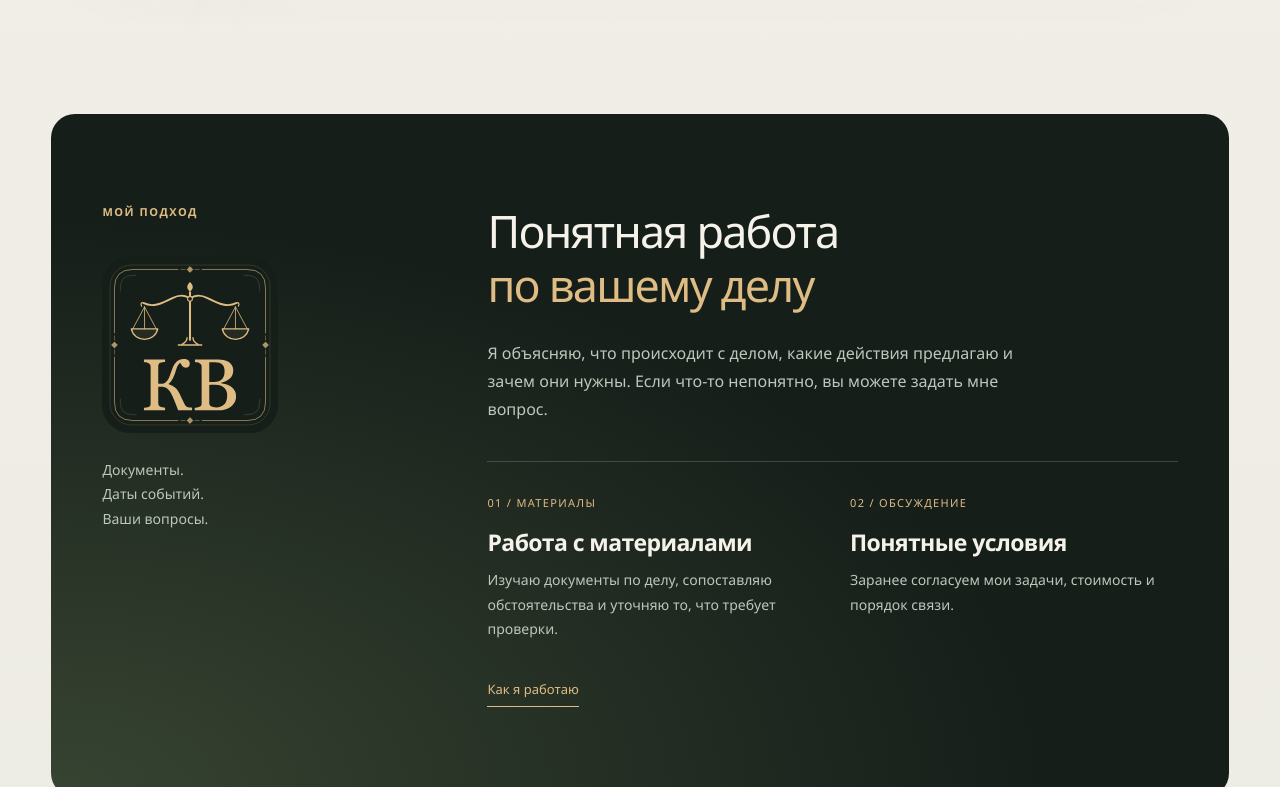
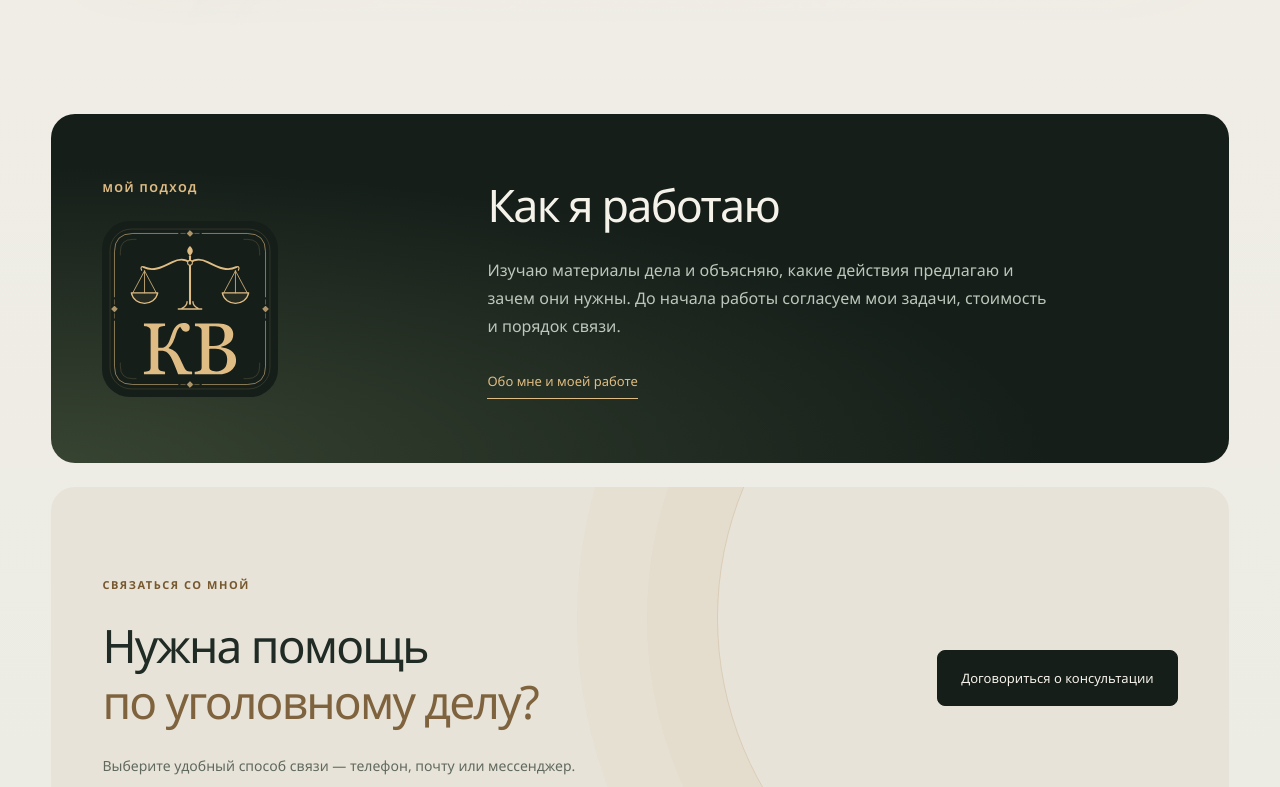
Before and after one commit to Aleks-man/advokat-vdovenko, a React (Vite) app in the folder front/: page / in a window 1280 px wide. Shown: the part 1613-2400 px from the top of the page. Built offline with nearby package versions, Linux system fonts and the light colour scheme; a web font is replaced by a local one.

Commit message:
refactor: simplify homepage copy and clarify consultation wording

```diff
--- a/front/src/components/ContactBanner/ContactBanner.css
+++ b/front/src/components/ContactBanner/ContactBanner.css
@@ -22,6 +22,7 @@
 }
 .contact-banner-inner {
   display: flex;
+  flex-wrap: wrap;
   align-items: center;
   justify-content: space-between;
   gap: 40px;
--- a/front/src/components/ContactBanner/ContactBanner.tsx
+++ b/front/src/components/ContactBanner/ContactBanner.tsx
@@ -16,7 +16,7 @@ export function ContactBanner() {
           </p>
         </div>
         <Link className="button button--light" to="/contacts">
-          Обсудить консультацию
+          Договориться о консультации
         </Link>
       </div>
     </section>
--- a/front/src/components/Principles/Principles.css
+++ b/front/src/components/Principles/Principles.css
@@ -1,11 +1,12 @@
 .principles {
-  padding-block: 90px;
+  padding-block: 64px;
   color: var(--on-dark);
   background: radial-gradient(ellipse at 0 100%, #384432, transparent 60%), var(--ink-dark);
 }
 .principles-inner {
   display: grid;
   grid-template-columns: 1fr 2fr;
+  align-items: center;
   gap: 40px;
 }
 .principles-label {
@@ -20,70 +21,31 @@
   display: block;
   width: 176px;
   height: 176px;
-  margin-block: 36px 25px;
-}
-.principles-label > p:last-child {
-  color: var(--on-dark-muted);
-  font-size: 14px;
+  margin-top: 24px;
 }
 .principles-content h2 {
   font-size: clamp(26px, 3.5vw, 48px);
-}
-.principles-content h2 em {
-  color: var(--accent-light);
-  font-weight: 400;
-  font-style: normal;
 }
 .principles-lead {
   max-width: 570px;
   font-size: 16px;
   color: var(--on-dark-muted);
-  margin-top: 27px;
-}
-.principles-items {
-  display: grid;
-  grid-template-columns: 1fr 1fr;
-  gap: 35px;
-  margin-block: 38px 30px;
-  padding-top: 28px;
-  border-top: 1px solid rgb(245 242 234 / 18%);
-}
-.principles-items span {
-  font-size: 11px;
-  letter-spacing: 0.12em;
-  color: var(--accent-light);
-}
-.principles-items h3 {
-  font-size: 23px;
-  margin-top: 17px;
-}
-.principles-items p {
-  font-size: 14px;
-  color: var(--on-dark-muted);
-  margin-top: 12px;
+  margin-top: 24px;
 }
 .principles .text-link {
+  margin-top: 24px;
   border-color: var(--accent-light);
   color: var(--accent-light);
 }
 @media (max-width: 760px) {
   .principles {
-    padding-block: 60px;
+    padding-block: 48px;
   }
   .principles-inner {
     grid-template-columns: 1fr;
-    gap: 28px;
+    gap: 24px;
   }
-  .principles-monogram,
-  .principles-label > p:last-child {
+  .principles-monogram {
     display: none;
   }
-  .principles-items {
-    gap: 24px;
-  }
 }
-@media (max-width: 380px) {
-  .principles-items {
-    grid-template-columns: 1fr;
-  }
-}
--- a/front/src/components/Principles/Principles.tsx
+++ b/front/src/components/Principles/Principles.tsx
@@ -1,5 +1,6 @@
 import { Link } from 'react-router-dom'
 import './Principles.css'
+
 export function Principles() {
   return (
     <section className="principles panel">
@@ -13,41 +14,15 @@ export function Principles() {
             width="176"
             height="176"
           />
-          <p>
-            Документы.
-            <br />
-            Даты событий.
-            <br />
-            Ваши вопросы.
-          </p>
         </div>
         <div className="principles-content">
-          <h2>
-            Понятная работа
-            <br />
-            <em>по вашему делу</em>
-          </h2>
+          <h2>Как я работаю</h2>
           <p className="principles-lead">
-            Я объясняю, что происходит с делом, какие действия предлагаю и зачем они нужны. Если
-            что-то непонятно, вы можете задать мне вопрос.
+            Изучаю материалы дела и объясняю, какие действия предлагаю и зачем они нужны. До начала
+            работы согласуем мои задачи, стоимость и порядок связи.
           </p>
-          <div className="principles-items">
-            <div>
-              <span>01 / МАТЕРИАЛЫ</span>
-              <h3>Работа с материалами</h3>
-              <p>
-                Изучаю документы по делу, сопоставляю обстоятельства и уточняю то, что требует
-                проверки.
-              </p>
-            </div>
-            <div>
-              <span>02 / ОБСУЖДЕНИЕ</span>
-              <h3>Понятные условия</h3>
-              <p>Заранее согласуем мои задачи, стоимость и порядок связи.</p>
-            </div>
-          </div>
-          <Link to="/about#approach" className="text-link">
-            Как я работаю
+          <Link to="/about" className="text-link">
+            Обо мне и моей работе
           </Link>
         </div>
       </div>
```
